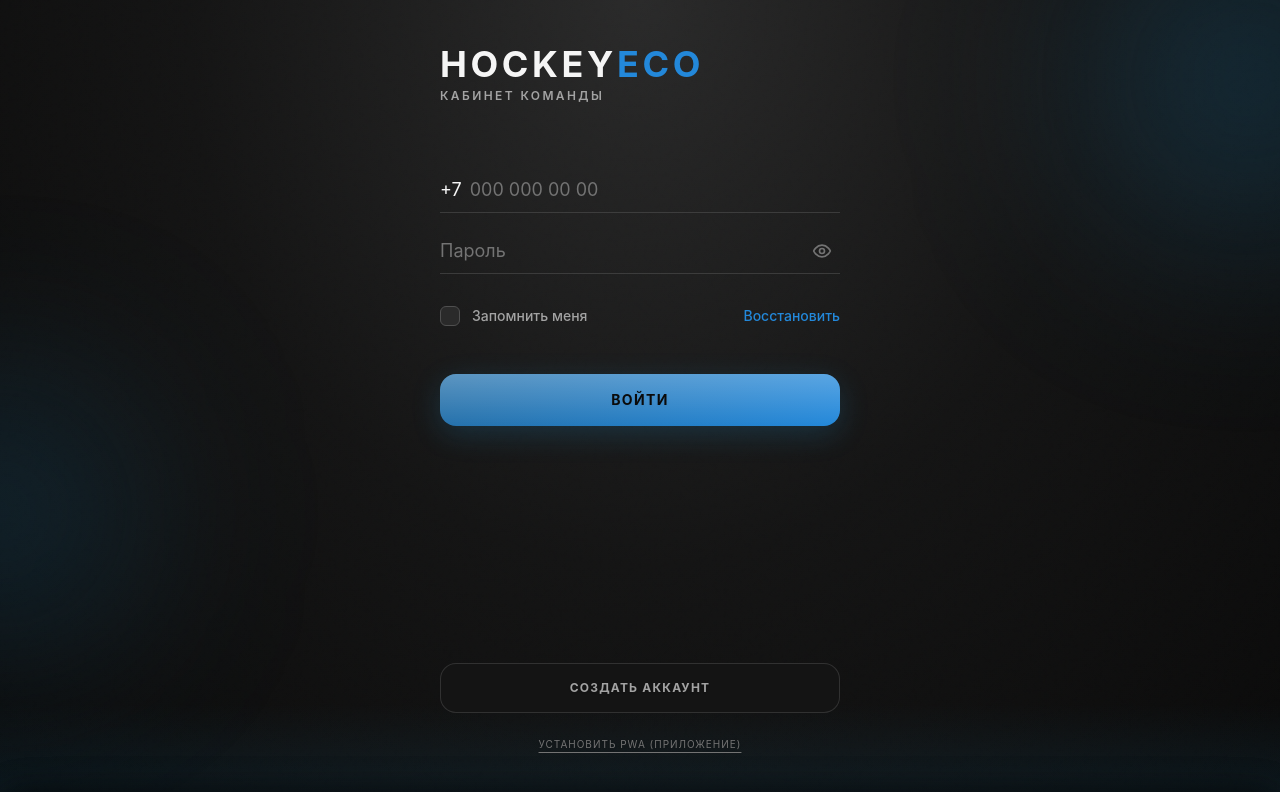
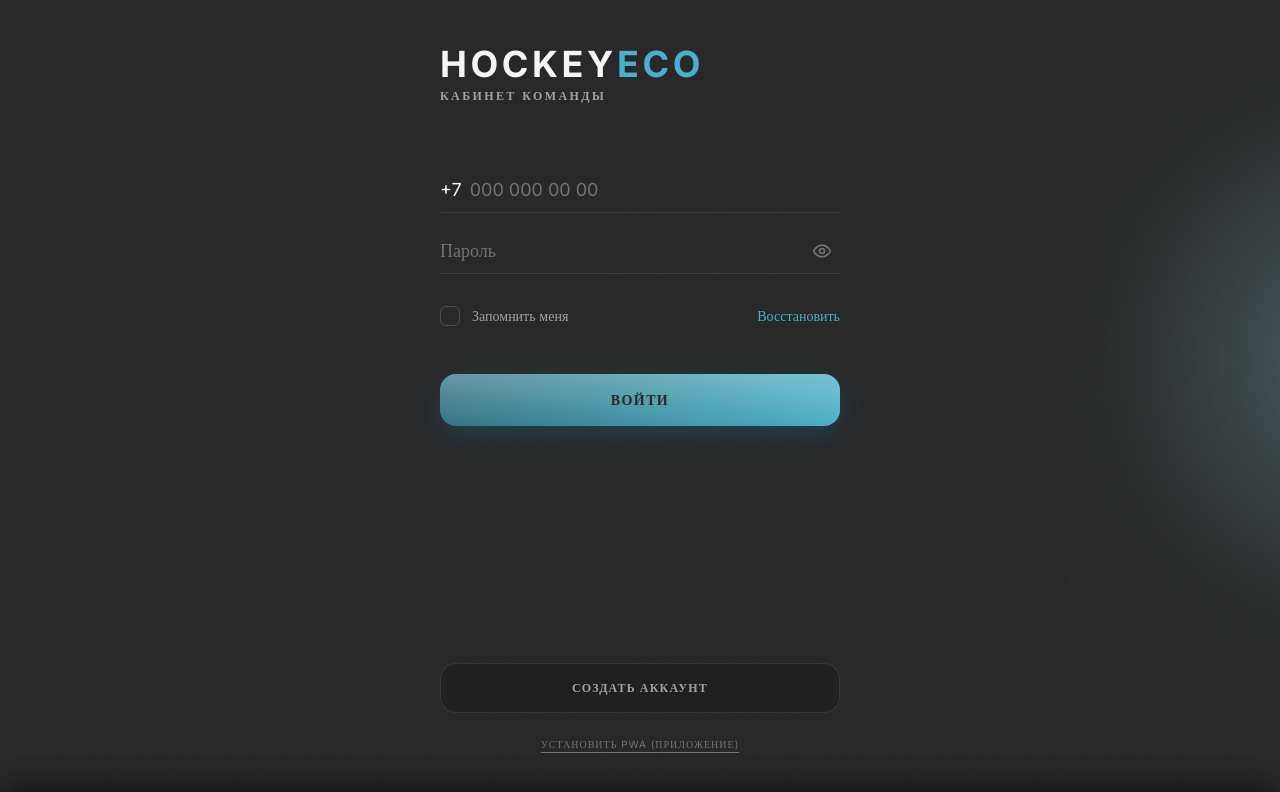
Before and after one commit to kruglovsvmail/HockeyEco-Team-Room, a React (Vite) app in the folder TR-Frontend/: page /login in a window 1280 px wide. Shown: the top 792 px of the page. Built offline with nearby package versions, Linux system fonts and the light colour scheme; a web font is replaced by a local one.

Commit message:
0705 1620

```diff
--- a/TR-Frontend/dev-dist/sw.js
+++ b/TR-Frontend/dev-dist/sw.js
@@ -82,7 +82,7 @@
     "revision": "3ca0b8505b4bec776b69afdba2768812"
   }, {
     "url": "index.html",
-    "revision": "0.o6louoneumo"
+    "revision": "0.8qvglthldko"
   }], {});
   workbox.cleanupOutdatedCaches();
   workbox.registerRoute(new workbox.NavigationRoute(workbox.createHandlerBoundToURL("index.html"), {
--- a/TR-Frontend/index.html
+++ b/TR-Frontend/index.html
@@ -11,13 +11,13 @@
     <meta name="apple-mobile-web-app-status-bar-style" content="black-translucent" />
     <meta name="apple-mobile-web-app-title" content="HockeyEco" />
 
-    <meta name="theme-color" content="#1b2327" media="(prefers-color-scheme: dark)" />
+    <meta name="theme-color" content="#282828" media="(prefers-color-scheme: dark)" />
 
     <title>HockeyEco | Кабинет команды</title>
 
     <style>
       html, body {
-        background-color: #1b2327;
+        background-color: #282828;
         margin: 0;
         padding: 0;
       }
--- a/TR-Frontend/package.json
+++ b/TR-Frontend/package.json
@@ -9,6 +9,7 @@
     "preview": "vite preview"
   },
   "dependencies": {
+    "@fontsource/inter": "^5.2.8",
     "clsx": "^2.1.0",
     "date-fns": "^4.1.0",
     "dayjs": "^1.11.10",
--- a/TR-Frontend/src/App.jsx
+++ b/TR-Frontend/src/App.jsx
@@ -6,13 +6,26 @@
 
 export default function App() {
   return (
-    // Глобальный контейнер остается на весь экран (под статус-баром)
-    <div className="fixed inset-0 w-full h-[100dvh] flex flex-col bg-[radial-gradient(ellipse_at_top,_var(--tw-gradient-stops))] from-surface-level2 via-surface-level1 to-surface-base text-content font-sans overflow-hidden overscroll-none">
+    // Глобальный контейнер остается на весь экран.
+    // Фон теперь простой однотонный (bg-surface-base), чтобы свечение выделялось чище.
+    <div className="fixed inset-0 w-full h-[100dvh] flex flex-col bg-surface-base text-content font-sans overflow-hidden overscroll-none">
 
-      {/* Декоративные свечения */}
-      <div className="absolute top-[-10%] right-[-10%] w-80 h-80 bg-brand-glow blur-ambient rounded-full pointer-events-none z-0"></div>
-      <div className="absolute bottom-[20%] left-[-10%] w-64 h-64 bg-brand-glow blur-ambient rounded-full pointer-events-none z-0"></div>
-      <div className="absolute bottom-0 inset-x-0 h-24 bg-gradient-to-t from-brand-glow/10 to-transparent pointer-events-none z-0"></div>
+      {/*
+        Единственное радиальное свечение.
+
+        КАК РЕГУЛИРОВАТЬ РАСПОЛОЖЕНИЕ:
+        Управляйте классами 'top', 'left', 'bottom', 'right' и сдвигом '-translate'.
+
+        Примеры:
+        - Текущий (вверху по центру): top-1/4 left-1/2 -translate-x-1/2
+        - Строго по центру: top-1/2 left-1/2 -translate-x-1/2 -translate-y-1/2
+        - Левый верхний угол: top-[-10%] left-[-10%]
+        - Правый нижний угол: bottom-[-10%] right-[-10%]
+
+        КАК РЕГУЛИРОВАТЬ РАЗМЕР:
+        Меняйте w-96 и h-96 на нужные значения (например, w-[500px] h-[500px]).
+      */}
+      <div className="absolute top-1/4 right-[-20%] w-80 h-80 bg-brand/50 saturate-[40%] blur-ambient rounded-full pointer-events-none z-0 opacity-100"></div>
 
       {/* НОВОЕ: Слой с шумом для маскировки "разводов" (banding).
           Он перекрывает все фоны, сглаживая переходы. */}
--- a/TR-Frontend/src/pages/DashboardPage.jsx
+++ b/TR-Frontend/src/pages/DashboardPage.jsx
@@ -126,7 +126,7 @@
   const isTeamSelected = (teamId) => selectedFilters.length === 0 || selectedFilters.includes(teamId);
 
   return (
-    <div className="flex flex-col h-full -mx-6 px-2">
+<div className="flex flex-col h-full -mx-6 px-2">
       <div className="shrink-0 pt-2 pb-1 relative z-20">
         <WeeklyPicker onWeekChange={setCurrentWeek} />
       </div>
--- a/TR-Frontend/src/pages/LoginPage.jsx
+++ b/TR-Frontend/src/pages/LoginPage.jsx
@@ -508,7 +508,7 @@
               placeholder="Ваш Email"
             />
           </div>
-          <p className="text-content-muted/50 text-sm font-regular mb-0">Введите данные, чтобы получить пароль на почту</p>
+          <p className="text-content-muted/50 text-sm font-normal mb-0">Введите данные, чтобы получить пароль на почту</p>
 
           <div className="pt-8 relative">
             <div className={clsx(
--- a/TR-Frontend/src/ui/Button-LP.jsx
+++ b/TR-Frontend/src/ui/Button-LP.jsx
@@ -24,10 +24,10 @@
     ),
     outline: clsx(
       "py-4 text-xs font-bold",
-      "bg-surface-level1 border-[1px] border-surface-border/50 text-content-muted",
+      "bg-surface-level1/40 border-[1px] border-surface-border/50 text-content-muted",
     ),
     text: clsx(
-      "py-2 text-[10px] font-regular",
+      "py-2 text-[10px] font-normal",
       "bg-transparent text-content-subtle hover:text-content-muted underline underline-offset-4 !active:scale-100"
     )
   };
--- a/TR-Frontend/tailwind.config.js
+++ b/TR-Frontend/tailwind.config.js
@@ -10,22 +10,22 @@
     extend: {
       fontFamily: {
         // Базовый шрифт всего приложения
-        sans: ['Inter', 'system-ui', 'sans-serif'],
+        sans: ['Inter'],
       },
       colors: {
         // --- АКЦЕНТНЫЕ ЦВЕТА (БРЕНД) ---
         // Отвечают за интерактив: кнопки, чекбоксы, активные состояния
         brand: {
-          DEFAULT: '#2388daff', // Основной оранжевый
-          hover: '#4bb1d6ff',   // Цвет при наведении
-          dark: '#2571abff',    // Темный оттенок для создания градиентов
+          DEFAULT: '#4ab0c5ff', // Основной оранжевый
+          hover: '#58cde4ff',   // Цвет при наведении
+          dark: '#337582ff',    // Темный оттенок для создания градиентов
           glow: '#239dda33'     // Полупрозрачный для мягких свечений (20% opacity)
         },
 
         // --- СТАТИЧНЫЕ ПОВЕРХНОСТИ (ГЛОБАЛЬНЫЕ) ---
         // Каркас приложения: фоны страниц, стандартные карточки
         surface: {
-          base: '#0a0a0aff',    // Глубокий задний фон (подложка под всем PWA)
+          base: '#282828',    // Глубокий задний фон (подложка под всем PWA)
           level1: '#141414ff',  // Основной фон карточек и контейнеров
           level2: '#2a2a2aff',  // Мелкие элементы (чекбоксы, бейджи, подложки иконок)
           border: '#4f4f4f'     // Стандартные рамки и разделители
@@ -40,7 +40,7 @@
 
         // --- ОВЕРЛЕИ (ЗАТЕМНЕНИЕ ФОНА) ---
         overlay: {
-          DEFAULT: '#00000075', // Темный слой позади модалок/шторок (60% opacity)
+          DEFAULT: '#00000030', // Темный слой позади модалок/шторок (60% opacity)
         },
 
         // --- ТИПОГРАФИКА И КОНТЕНТ ---
--- a/TR-Frontend/vite.config.js
+++ b/TR-Frontend/vite.config.js
@@ -22,8 +22,8 @@
         short_name: 'HockeyEco TR',
         description: 'Кабинет хоккейной команды для управления статистикой и составами',
         // Цвет для статус-бара Android и темы браузера
-        theme_color: '#1b2327',
-        background_color: '#1b2327',
+        theme_color: '#282828',
+        background_color: '#282828',
         // 'standalone' оставляет системные значки (время, батарея) на месте
         display: 'standalone',
         orientation: 'portrait',
```
Also changed, not shown: TR-Frontend/src/components/Calendar/GameCard.jsx (+14 -14 lines), TR-Frontend/src/main.jsx (+8 -0 lines), 1 other file (tests, documents, lock files or other folders).
